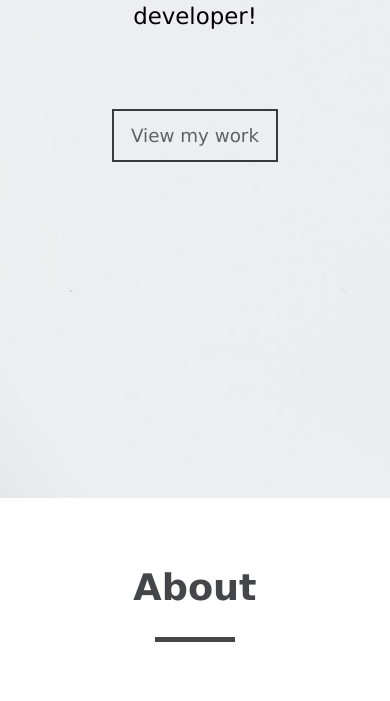
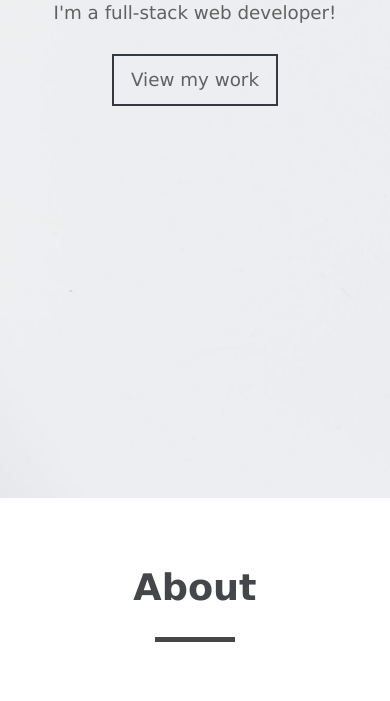
Before and after one commit to najens/najens.github.io, a plain HTML site: page index.html in a window 390 px wide. Shown: the part 399-1100 px from the top of the page. Drawn offline with Linux system fonts and the light colour scheme.

Commit message:
docs: Fix layout issue in mobile wide screen view

```diff
--- a/css/app.css
+++ b/css/app.css
@@ -175,13 +175,6 @@ section .container {
   width: 7.0rem;
 }
 
-.text {
-  color: #000;
-  font-size: 2rem;
-  line-height: 2.8rem;
-  text-align: center;
-}
-
 
 /*** Intro ***/
 section:nth-of-type(1) {
@@ -192,9 +185,9 @@ section:nth-of-type(1) {
   height: calc(100vh + 53px);
 }
 
-section:nth-of-type(1) .text {
-  font-size: 2rem;
-  line-height: 3rem;
+.text {
+  font-size: 1.6rem;
+  line-height: 1.4rem;
   margin: 0 0 2rem 0;
 }
 
@@ -207,7 +200,7 @@ section:nth-of-type(1) .text {
   cursor: pointer;
   display: inline-block;
   font-size: 1.6rem;
-  margin: 53px;
+  margin: 10px 0 50px 0;
   padding: 1.2rem 1.5rem;
   position: relative;
 }
```
